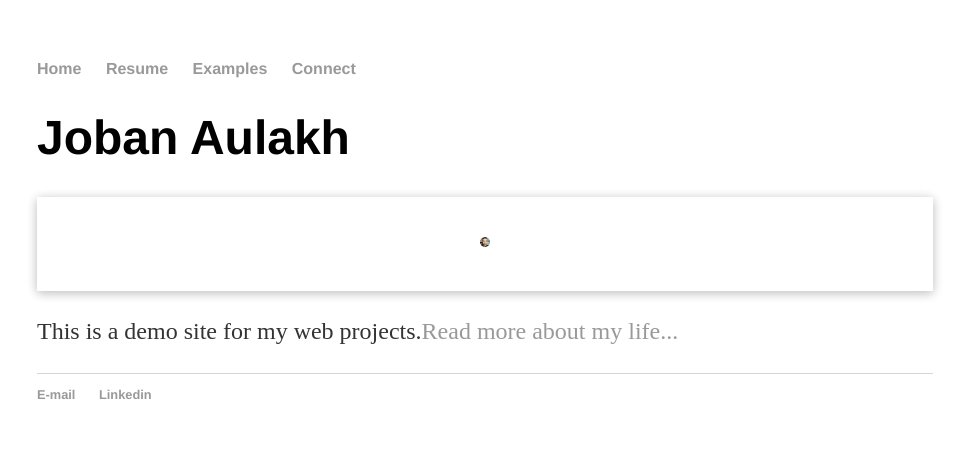
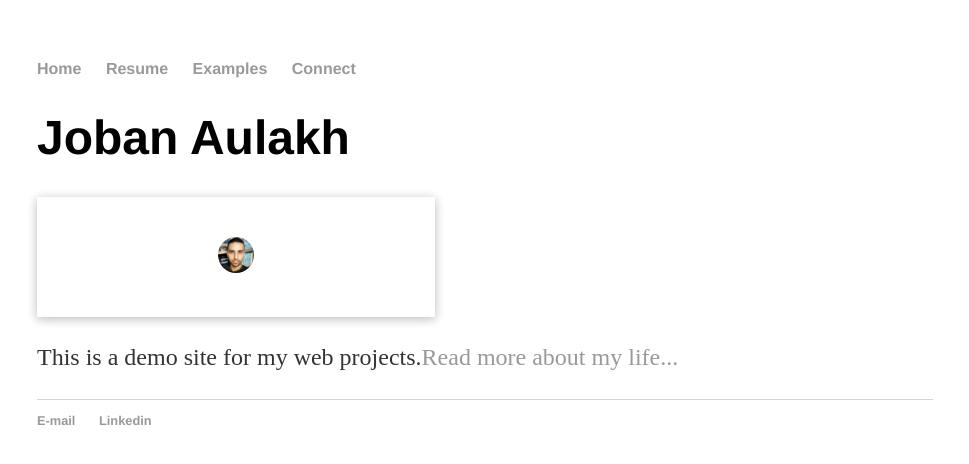
Before and after one commit to joe-bun/joe-bun.github.io, a Jekyll site: the page built from index.html, in a window 1280 px wide. Shown: the top 464 px of the page, without its empty margins (155-1124 px from the left). Built offline with Jekyll 4.4.1, drawn with Linux system fonts in a browser that asks for light colours.

Commit message:
Update main.css

```diff
--- a/css/main.css
+++ b/css/main.css
@@ -13,7 +13,7 @@ nav ul li, footer ul li {
     margin-right: 20px;
 }
 .pp {
-width:auto;
+width:40%;
                 text-align:center;
                 padding:20px;
 
@@ -23,7 +23,7 @@ width:auto;
 border-radius: 50%;
 padding: 20px;
 max-width: 10%;
-Height: 10px;
+Height: auto;
 
 }
 a {
```
